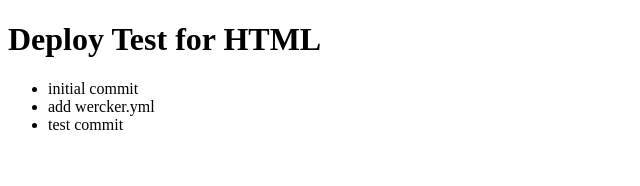
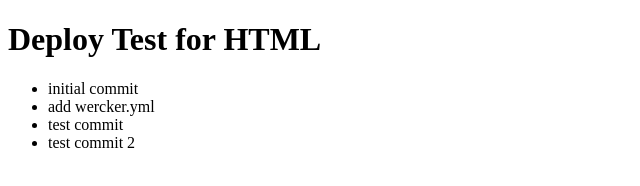
Before and after one commit to ugyuji/deploy-html, a plain HTML site: page index.html in a window 1280 px wide. Shown: the whole page, without its empty margins (0-640 px from the left). Drawn offline with Linux system fonts and the light colour scheme.

Commit message:
test commit 2

```diff
--- a/index.html
+++ b/index.html
@@ -10,6 +10,7 @@
     <li>initial commit</li>
     <li>add wercker.yml</li>
     <li>test commit</li>
+    <li>test commit 2</li>
   </ul>
 </body>
 </html>
```
